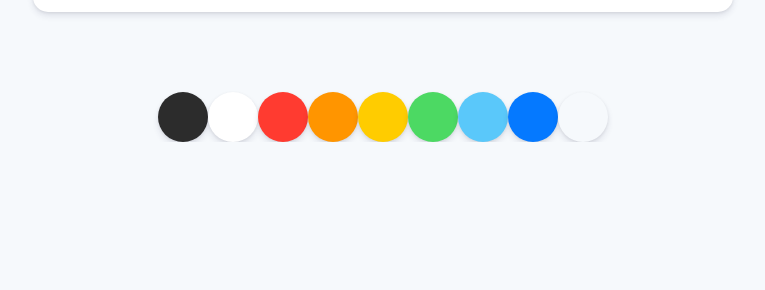
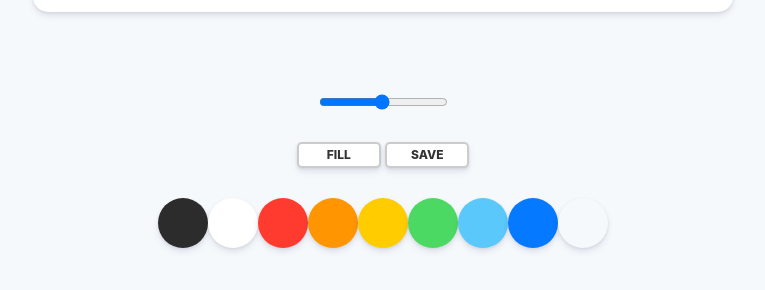
Before and after one commit to ljhg1124/paintjs, a plain HTML site: page index.html in a window 1280 px wide. Shown: the part 738-1028 px from the top of the page, without its empty margins (257-1022 px from the left). Before the commit the page ends 880 px from the top, so only its background shows below. Drawn offline with Linux system fonts and the light colour scheme.

Commit message:
버튼 추가
FILL
SAVE

```diff
--- a/index.html
+++ b/index.html
@@ -11,6 +11,13 @@
     <body>
         <canvas id="jsCanvas " class="canvas "></canvas>
         <div class="controls ">
+            <div class="controls_range">
+                <input type="range" id="jsRange" min="0.1" max="5.0" value="2.5" step="0.1" />
+            </div>
+             <div class="controls_btns">
+                <button id="jsMode">Fill</button>
+                <button id="jsSave">Save</button>
+            </div>
             <div class="controls_colors " id="jsColors ">
                 <div class="controls_color " style="background-color:#2c2c2c ; "></div>
                 <div class="controls_color " style="background-color:white ; "></div>
--- a/styles.css
+++ b/styles.css
@@ -5,7 +5,7 @@ body {
     display: flex;
     flex-direction: column;
     align-items: center;
-    padding-top: 50px;
+    padding: 50px 0px;
 }
 
 .canvas {
@@ -18,6 +18,33 @@ body {
 
 .controls {
     margin-top: 80px;
+    display: flex;
+    flex-direction: column;
+    align-items: center;
+}
+
+.controls .controls_btns{
+    margin-bottom: 30px;
+}
+
+.controls_btns button{
+    all: unset;
+    cursor: pointer;
+    background-color: white;
+    padding: 5px 0px;
+    width: 80px;
+    text-align: center;
+    border-radius: 5px;
+    box-shadow: 0 4px 6px rgba(50, 50, 93, 0.11), 0 1px 3px rgba(0, 0, 0, 0.08);
+    border: 2px solid rgba(0, 0, 0, 0.2);
+    color: rgba(0, 0, 0, 0.8);
+    text-transform: uppercase;
+    font-weight: 800;
+    font-size: 12px;
+}
+
+.controls_btns button:active{
+    transform: scale(0.9);
 }
 
 .controls .controls_colors {
@@ -32,3 +59,7 @@ body {
     cursor: pointer;
     box-shadow: 0 4px 6px rgba(50, 50, 93, 0.11), 0 1px 3px rgba(0, 0, 0, 0.08);
 }
+
+.controls .controls_range{
+    margin-bottom: 30px;
+}
```
